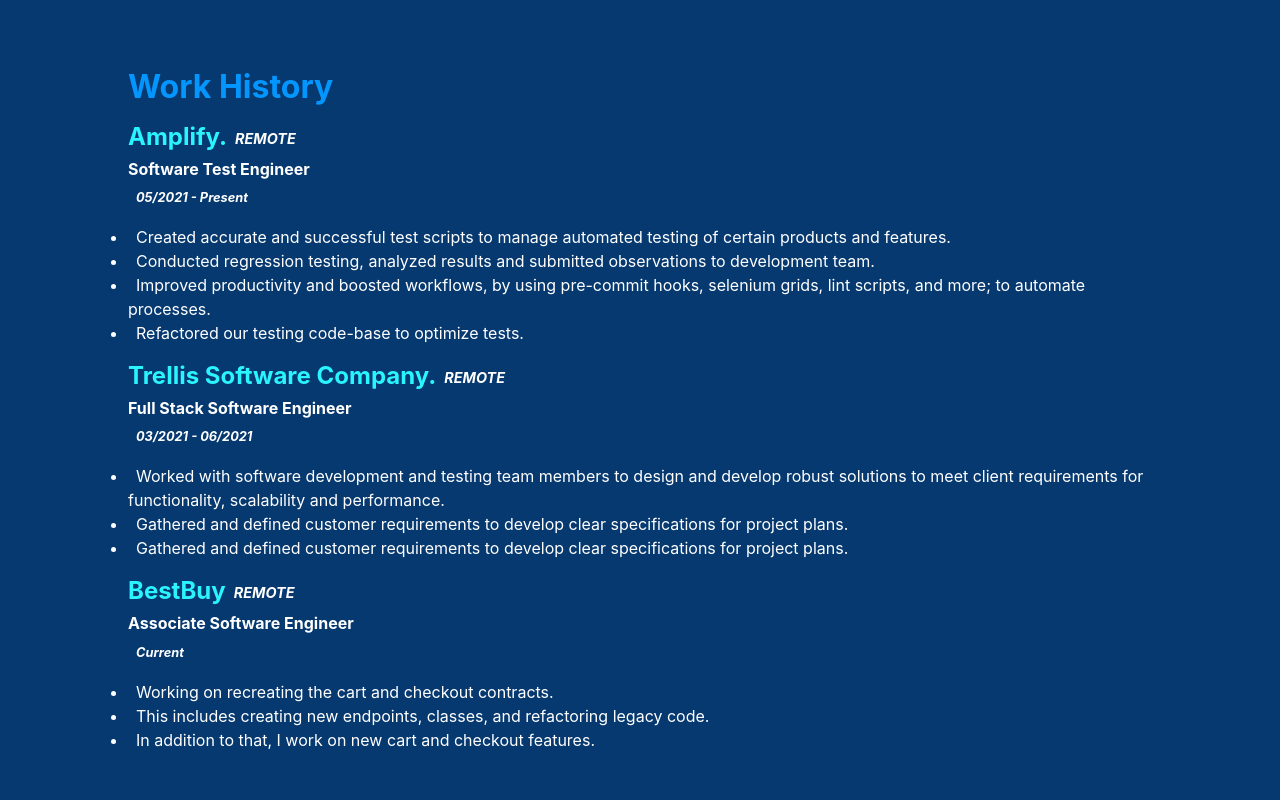
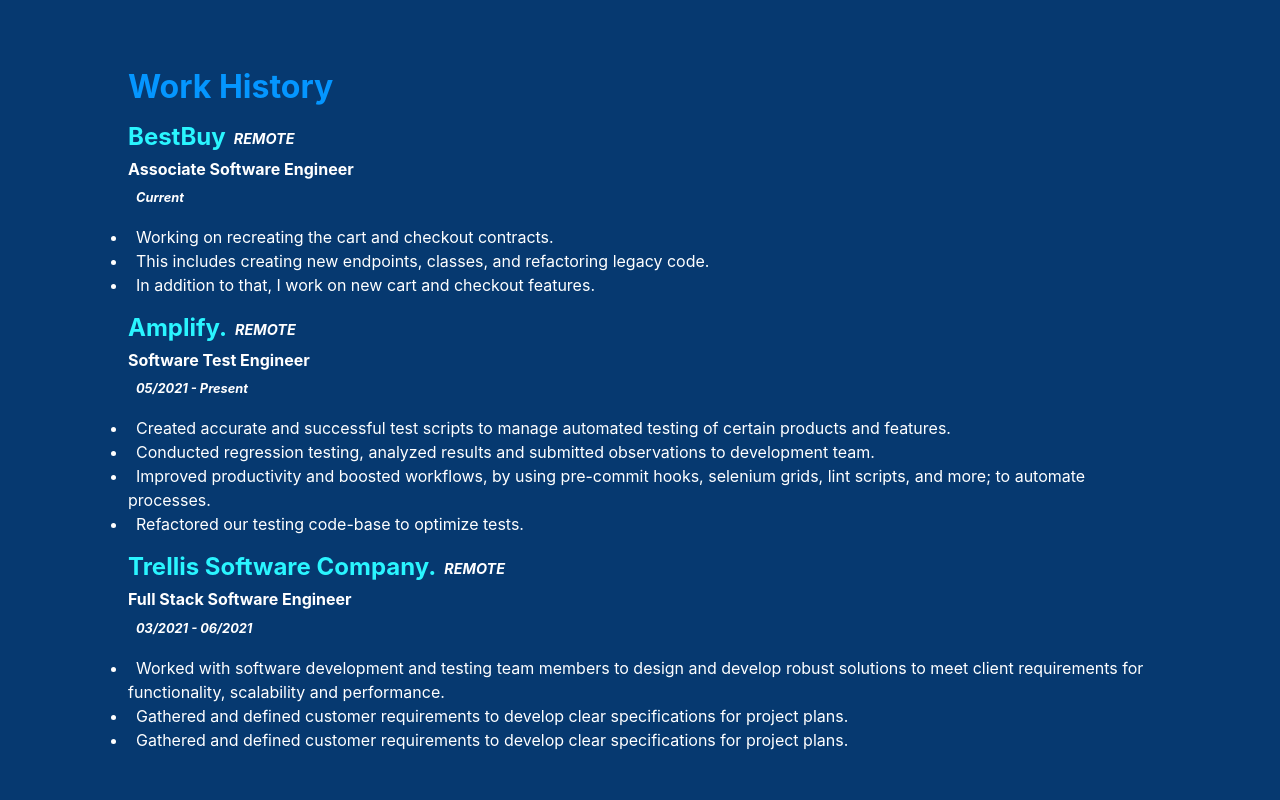
Before and after one commit to JorgeLFigueroa/jorgefigueroa.com-v1, a React (Create React App) app: page / in a window 1280 px wide. Shown: the part 1300-2100 px from the top of the page. Built offline with nearby package versions, Linux system fonts and the light colour scheme.

Commit message:
changed the order

```diff
--- a/src/Components/Work.js
+++ b/src/Components/Work.js
@@ -44,9 +44,9 @@
         return (
             <WorkHistoryContainer>
                 <WorkHistoryTitle>Work History</WorkHistoryTitle>
+                <Job data={Bby}></Job>
                 <Job data={Amplify}></Job>
                 <Job data={Trellis}></Job>
-                <Job data={Bby}></Job>
             </WorkHistoryContainer>
         )
     }
```
